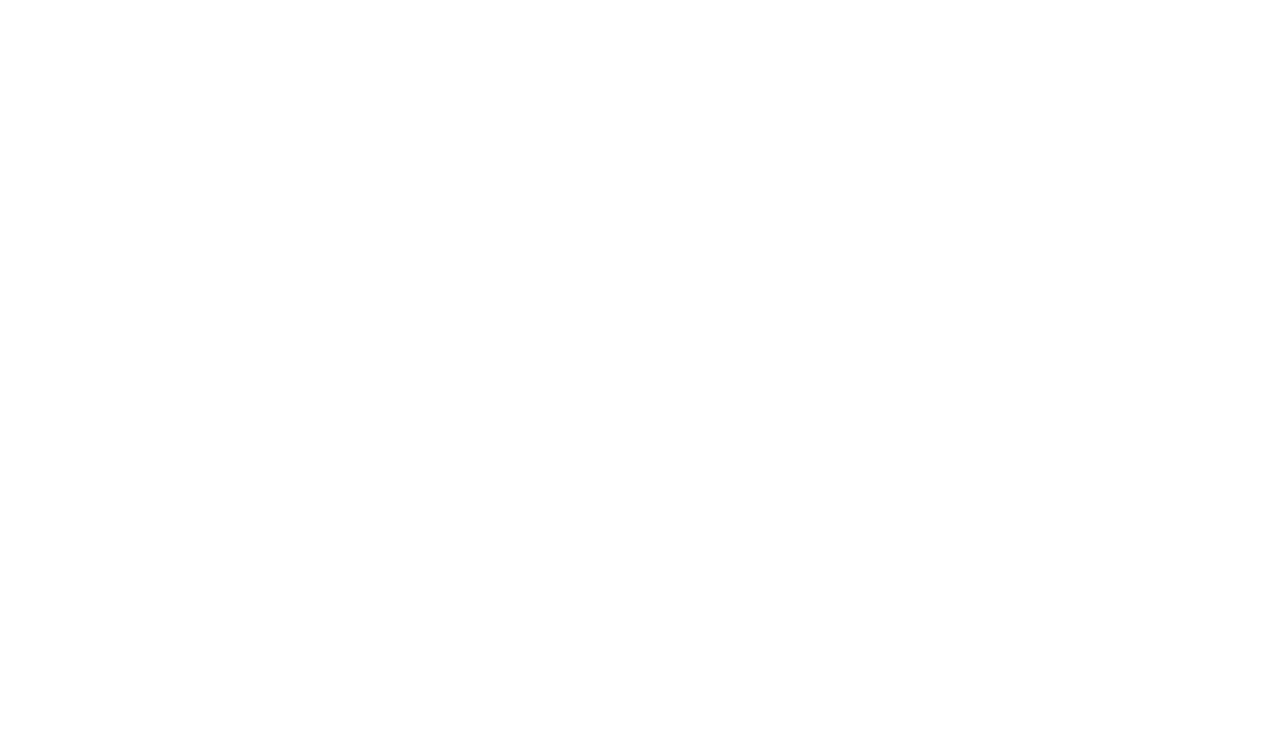
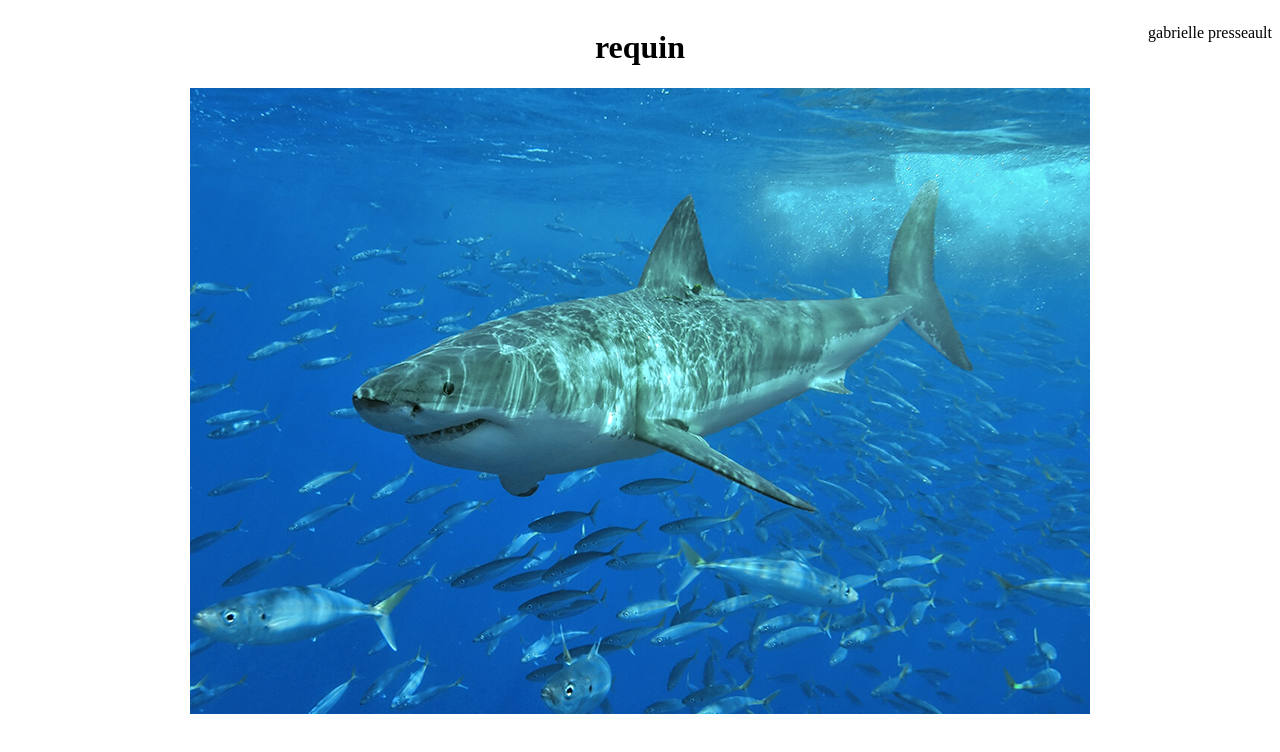
Before and after one commit to gabriellePresseault/exercice2, a plain HTML site: page index.html in a window 1280 px wide. Drawn offline with Linux system fonts and the light colour scheme.

Commit message:
push pour aujouter le titre l'image et le nom

```diff
--- /dev/null
+++ b/css/style.css
@@ -0,0 +1,11 @@
+div{
+    display: flex;
+   flex-direction: column;
+    align-items: center;
+position: relative;
+}
+p{
+    position: absolute;
+    top: 0;
+   right: 0;
+}
--- a/index.html
+++ b/index.html
@@ -3,9 +3,14 @@
 <head>
     <meta charset="UTF-8">
     <meta name="viewport" content="width=device-width, initial-scale=1.0">
-    <title>Document</title>
+    <link rel="stylesheet" href="css/style.css">
+    <title>exercice2</title>
 </head>
 <body>
-
+    <div>
+        <p>gabrielle presseault</p>
+        <h1>requin</h1>
+        <img src="img/PH_White_shark-900px_2022.jpg" alt="">
+    </div>
 </body>
 </html>
```
Also changed, not shown: img/PH_White_shark-900px_2022.jpg (added).
